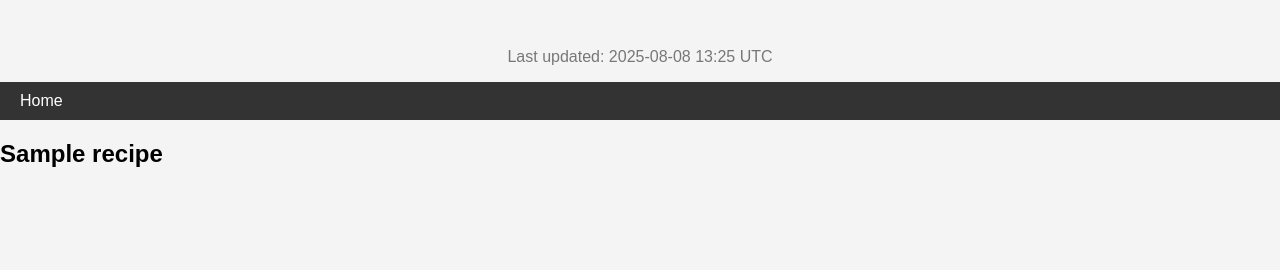
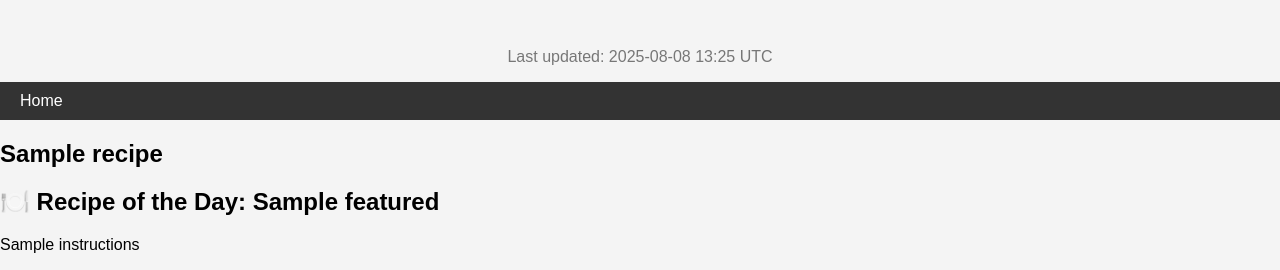
Before and after one commit to Adamfroggy/Shopping_RecipeApp, a Flask app: template templates/index.html in a window 1280 px wide. Shown: the part 1031-1301 px from the top of the page. Before the commit the page ends 1198 px from the top, so only its background shows below. Run offline with Flask 3, Linux system fonts and the light colour scheme; the template is opened without the code that fills it: most values are stand-ins (such as "Sample title", 1, 10 or a date in 2020); grey boxes marked "Sample" are stand-in pictures.

Commit message:
Added html code for recipe of day func

```diff
--- a/templates/index.html
+++ b/templates/index.html
@@ -88,3 +88,9 @@ echo "<p><strong>Prep Time:</strong> {{ recipe['prep_time'] }}</p>" >> templates
     btn.style.display = (document.body.scrollTop > 100 || document.documentElement.scrollTop > 100) ? 'block' : 'none';
   };
 </script>
+{% if featured %}
+  <div class="featured">
+    <h2>🍽️ Recipe of the Day: {{ featured.name }}</h2>
+    <p>{{ featured.instructions }}</p>
+  </div>
+{% endif %}
```
